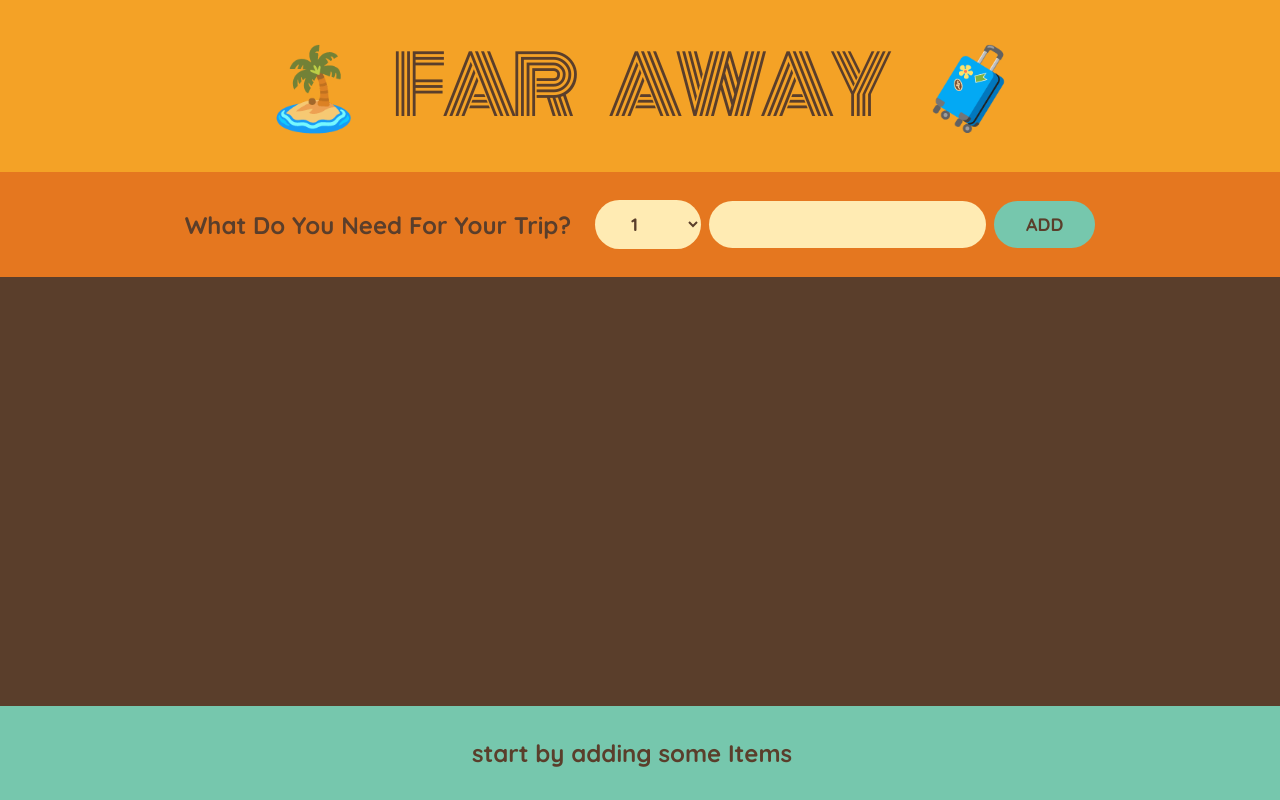
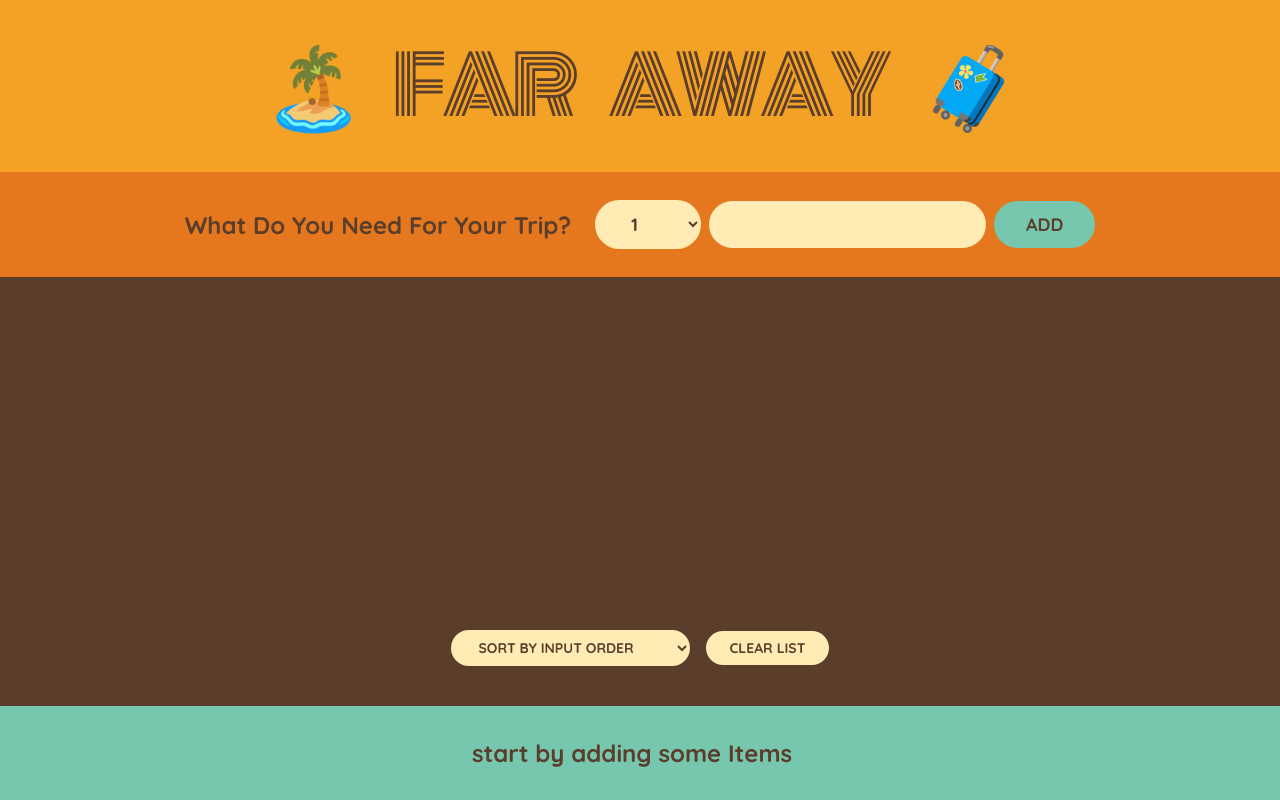
Before and after one commit to mehrnaz-MNH/faraway, a React (Create React App) app: page / in a window 1280 px wide. Built offline with nearby package versions, Linux system fonts and the light colour scheme.

Commit message:
no you can clear all list

```diff
--- a/src/App.js
+++ b/src/App.js
@@ -35,6 +35,14 @@ function App() {
       prevItemsList.filter(item => item.id !== id));
 
   }
+  function handleClearList() {
+    const confirmed = window.confirm(
+      "Are you sure you want to delete all items?"
+    );
+
+    if (confirmed) setItemsList([]);
+
+  }
 
   console.log(itemsList)
 
@@ -43,7 +51,7 @@ function App() {
     <div className="app">
       <Logo />
       <Form onAddItem={handleAddItem} />
-      <PackingList listItems={itemsList} onDeleteItem={handleDeleteItem} onToggleItem={handleToggleItem} />
+      <PackingList listItems={itemsList} onDeleteItem={handleDeleteItem} onToggleItem={handleToggleItem} onClearList={handleClearList} />
       <Stats list={itemsList} />
 
 
--- a/src/components/item.js
+++ b/src/components/item.js
@@ -3,7 +3,7 @@ import React from 'react'
 
 export const Item = ({ props, onDelete, onDone }) => {
     return (
-        <li>
+        <li key={props.id}>
             <input type="checkbox" value={props.packed} onChange={() => onDone(props.id)} />
             <span style={props.packed ? { "text-decoration-line": "line-through" } : {}}>{props.quantity} {props.description}</span>
             <button onClick={() => onDelete(props.id)}>❌</button>
--- a/src/components/packingList.js
+++ b/src/components/packingList.js
@@ -1,8 +1,10 @@
-import React from 'react'
+import { useState } from 'react'
 import { Item } from './item'
 
 
-export const PackingList = ({ listItems, onDeleteItem, onToggleItem }) => {
+export const PackingList = ({ listItems, onDeleteItem, onToggleItem, onClearList }) => {
+
+    const [selectOrder, setSelectedOrder] = useState("input");
 
     return (
         <div className="list">
@@ -15,6 +17,21 @@ export const PackingList = ({ listItems, onDeleteItem, onToggleItem }) => {
 
             </ul>
 
+            <div className="actions">
+
+                <select value={selectOrder} onChange={(e) => setSelectedOrder(e.target.value)}>
+
+                    <option value="input">Sort by input order</option>
+                    <option value="description">Sort by description</option>
+                    <option value="packed">Sort by packed status</option>
+
+                </select>
+
+                <button onClick={() => onClearList()}>Clear List</button>
+
+
+            </div>
+
 
 
 
```
